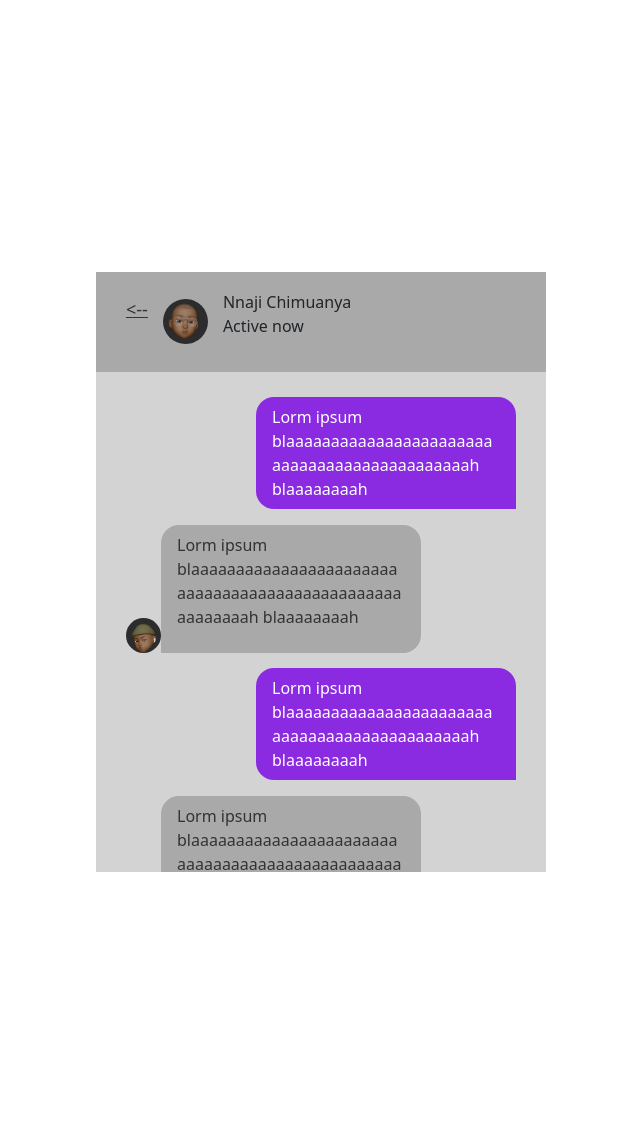
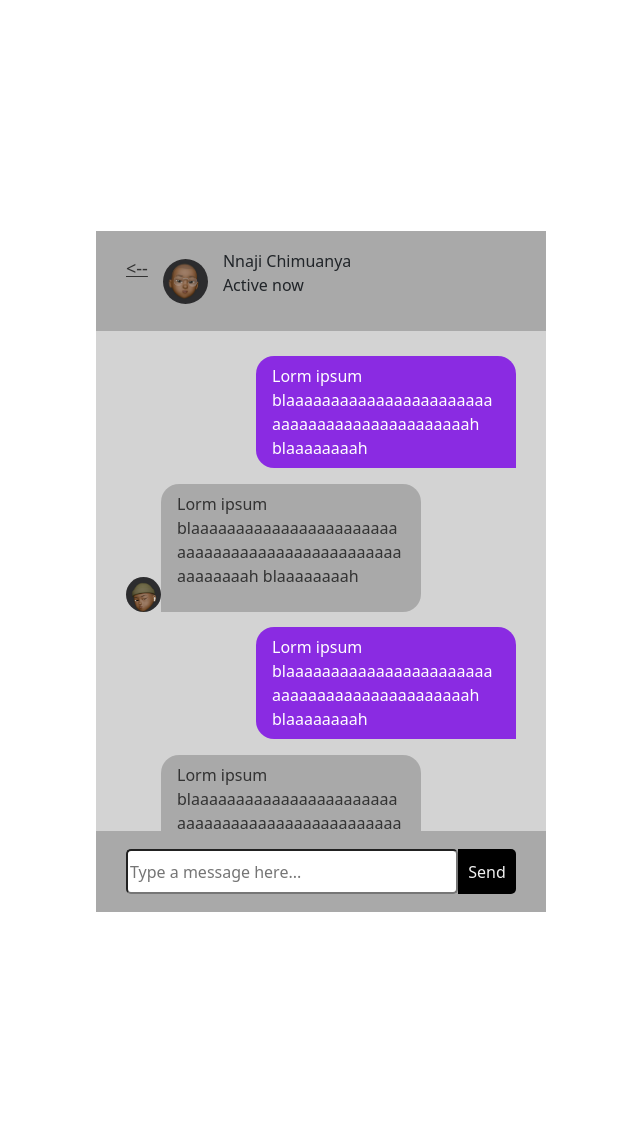
Before and after one commit to NnajiChimuanya/chat-app, a PHP site: page /chat.php in a window 1280 px wide. Shown: the whole page, without its empty margins (319-959 px from the left). Run offline with PHP 8.4, Linux system fonts and the light colour scheme.

Commit message:
done with  front end area of the chat area

```diff
--- a/chat.php
+++ b/chat.php
@@ -65,8 +65,10 @@
             </div>
 
 
-
-
+            <form action="#" class="typing-area">
+                <input type="text" placeholder="Type a message here...">
+                <button>Send</button>
+            </form>
 
         </section>
 
--- a/styles/styles.css
+++ b/styles/styles.css
@@ -194,6 +194,7 @@ margin: 10px;
 /* chat area */
 .wrapper .chat-area{
     width: 100%;
+    border-radius: 10px;
 
 }
 
@@ -279,3 +280,27 @@ margin: 10px;
     margin-right: auto;
     max-width: calc(100% - 130px);
 }
+
+.chat-area .typing-area {
+    padding: 18px 30px;
+    display: flex;
+    justify-content: space-between;
+    background: darkgrey;
+}
+
+.chat-area .typing-area input {
+    height: 45px;
+    width: calc(100% - 58px);
+    outline: none;
+
+    border-radius: 5px;
+}
+
+.chat-area .typing-area button {
+    width: 58px;
+    outline: none;
+    border: none;
+    border-radius:  0 5px 5px 0;
+    background: #000;
+    color: #f1f1f1;
+}
```
